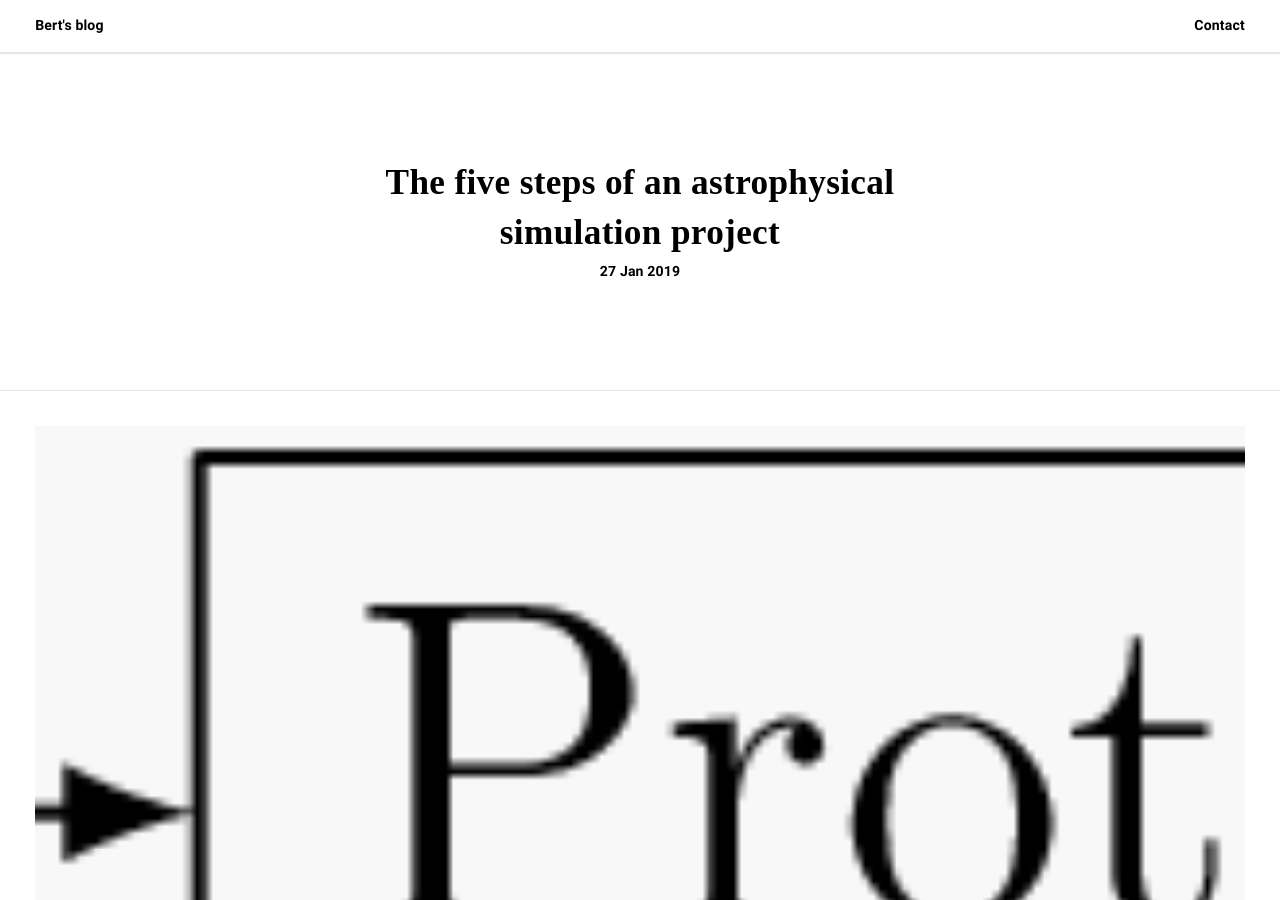
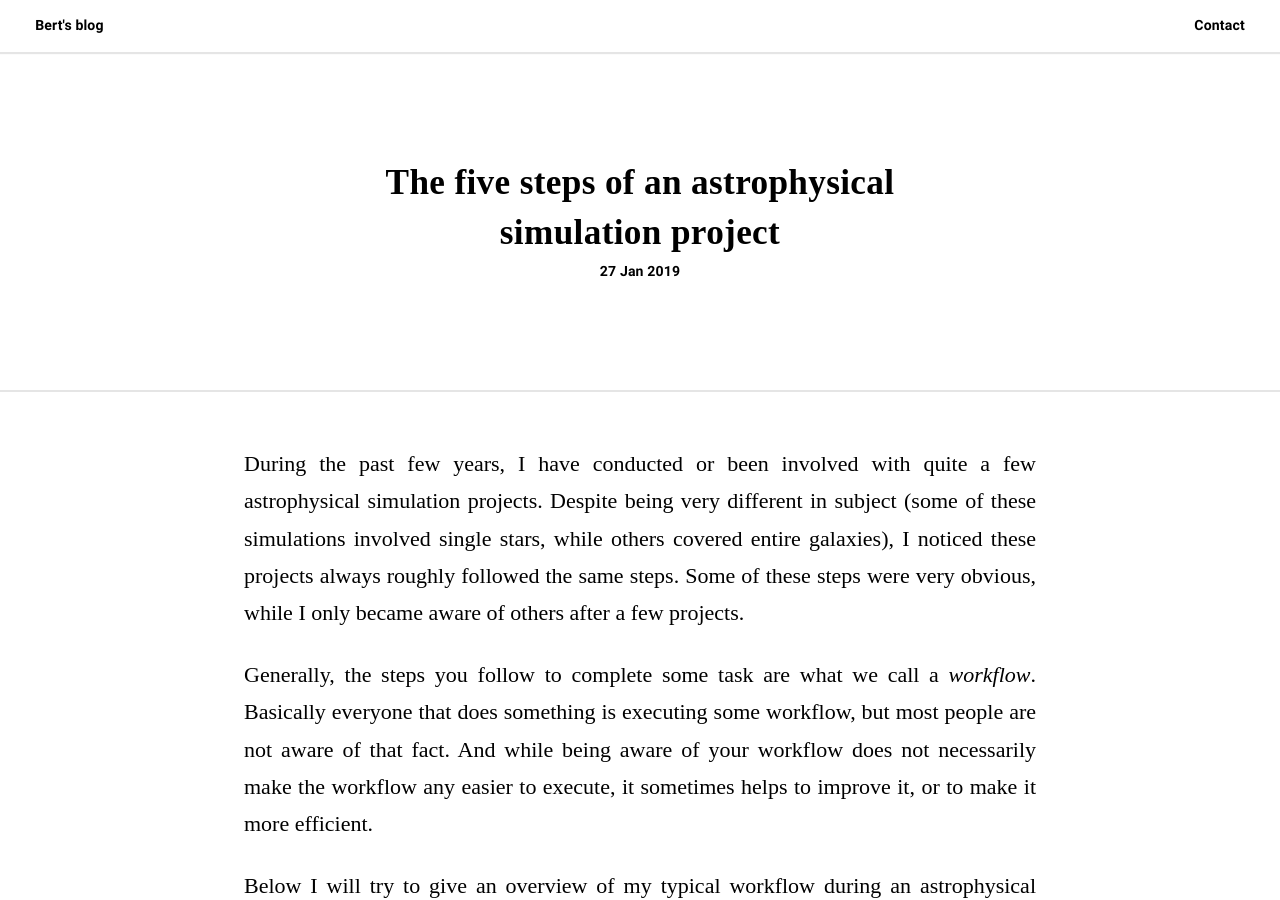
Before and after one commit to bwvdnbro/bwvdnbro.github.io, a Jekyll site: the page built from _posts/2019-01-27-the-five-steps-of-an-astrophysical-simulation-project.markdown, in a window 1280 px wide and 900 px high. Built offline with Jekyll 4.4.1, drawn with Linux system fonts in a browser that asks for light colours; some web fonts are replaced.

Commit message:
Wrote seventh post.

```diff
--- a/_posts/2019-01-27-the-five-steps-of-an-astrophysical-simulation-project.markdown
+++ b/_posts/2019-01-27-the-five-steps-of-an-astrophysical-simulation-project.markdown
@@ -3,7 +3,6 @@ layout: post
 title: "The five steps of an astrophysical simulation project"
 date: 2019-01-27
 description: An overview of my general workflow during an astrophysical simulation project
-image: /assets/images/steps.png
 author: Bert Vandenbroucke
 tags:
   - Scientific computing
```
Also changed, not shown: assets/images/steps.png (deleted).
